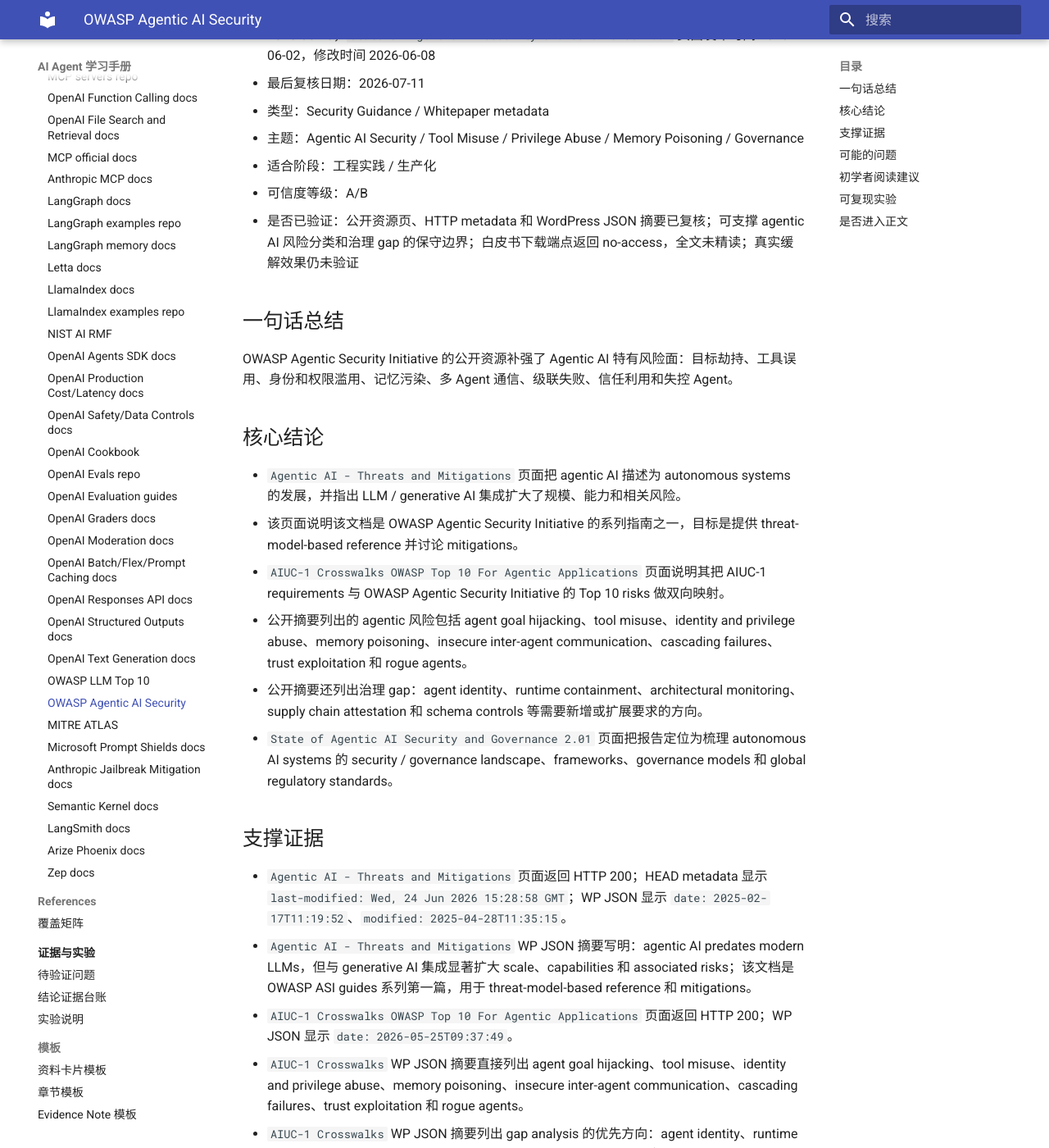
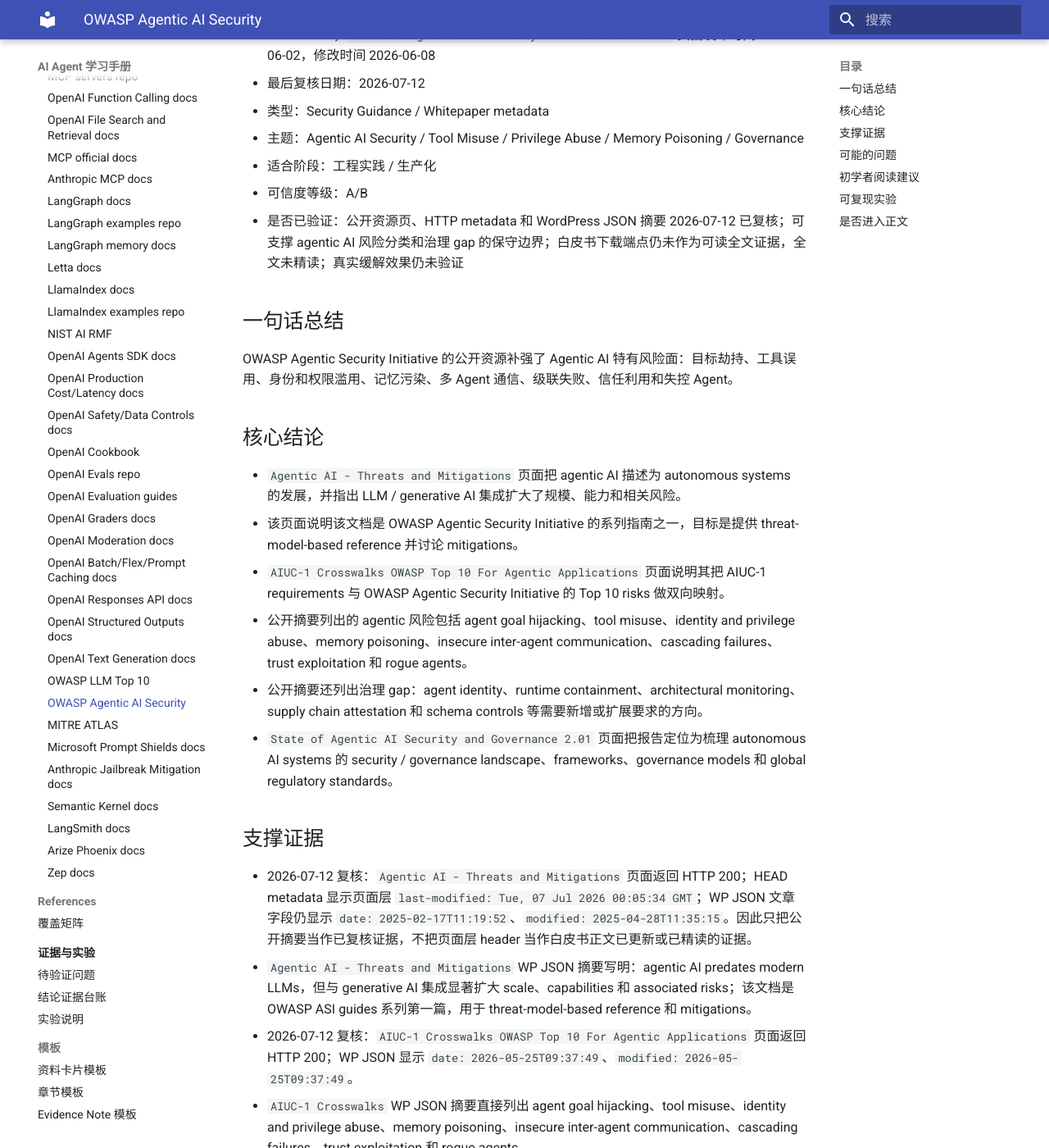
Before and after one commit to AmazingCaddy/readings-ai-agent, an MkDocs documentation site: the page built from docs/sources/source-cards/2026-owasp-agentic-ai-security.md, in a window 1280 px wide and 1400 px high, scrolled down 345 px. Shown: the whole window at 82% size. Built offline with MkDocs 1.6.1 and Material for MkDocs 9.7.7, drawn with Linux system fonts in a browser that asks for light colours; some of the changed text lies outside the part shown.

Commit message:
Revalidate agentic security references

```diff
--- a/docs/sources/source-cards/2026-owasp-agentic-ai-security.md
+++ b/docs/sources/source-cards/2026-owasp-agentic-ai-security.md
@@ -3,12 +3,12 @@
 - 来源链接：https://genai.owasp.org/resource/agentic-ai-threats-and-mitigations/；https://genai.owasp.org/resource/aiuc-1-crosswalks-owasp-top-10-for-agentic-applications/；https://genai.owasp.org/resource/state-of-agentic-ai-security-and-governance/
 - 作者 / 机构：OWASP Gen AI Security Project / OWASP Agentic Security Initiative
 - 发布时间：`Agentic AI - Threats and Mitigations` 页面发布时间 2025-02-17，修改时间 2025-04-28；`AIUC-1 Crosswalks OWASP Top 10 For Agentic Applications` 页面发布时间 2026-05-25；`State of Agentic AI Security and Governance 2.01` 页面发布时间 2026-06-02，修改时间 2026-06-08
-- 最后复核日期：2026-07-11
+- 最后复核日期：2026-07-12
 - 类型：Security Guidance / Whitepaper metadata
 - 主题：Agentic AI Security / Tool Misuse / Privilege Abuse / Memory Poisoning / Governance
 - 适合阶段：工程实践 / 生产化
 - 可信度等级：A/B
-- 是否已验证：公开资源页、HTTP metadata 和 WordPress JSON 摘要已复核；可支撑 agentic AI 风险分类和治理 gap 的保守边界；白皮书下载端点返回 no-access，全文未精读；真实缓解效果仍未验证
+- 是否已验证：公开资源页、HTTP metadata 和 WordPress JSON 摘要 2026-07-12 已复核；可支撑 agentic AI 风险分类和治理 gap 的保守边界；白皮书下载端点仍未作为可读全文证据，全文未精读；真实缓解效果仍未验证
 
 ## 一句话总结
 
@@ -25,12 +25,12 @@
 
 ## 支撑证据
 
-- `Agentic AI - Threats and Mitigations` 页面返回 HTTP 200；HEAD metadata 显示 `last-modified: Wed, 24 Jun 2026 15:28:58 GMT`；WP JSON 显示 `date: 2025-02-17T11:19:52`、`modified: 2025-04-28T11:35:15`。
+- 2026-07-12 复核：`Agentic AI - Threats and Mitigations` 页面返回 HTTP 200；HEAD metadata 显示页面层 `last-modified: Tue, 07 Jul 2026 00:05:34 GMT`；WP JSON 文章字段仍显示 `date: 2025-02-17T11:19:52`、`modified: 2025-04-28T11:35:15`。因此只把公开摘要当作已复核证据，不把页面层 header 当作白皮书正文已更新或已精读的证据。
 - `Agentic AI - Threats and Mitigations` WP JSON 摘要写明：agentic AI predates modern LLMs，但与 generative AI 集成显著扩大 scale、capabilities 和 associated risks；该文档是 OWASP ASI guides 系列第一篇，用于 threat-model-based reference 和 mitigations。
-- `AIUC-1 Crosswalks OWASP Top 10 For Agentic Applications` 页面返回 HTTP 200；WP JSON 显示 `date: 2026-05-25T09:37:49`。
+- 2026-07-12 复核：`AIUC-1 Crosswalks OWASP Top 10 For Agentic Applications` 页面返回 HTTP 200；WP JSON 显示 `date: 2026-05-25T09:37:49`、`modified: 2026-05-25T09:37:49`。
 - `AIUC-1 Crosswalks` WP JSON 摘要直接列出 agent goal hijacking、tool misuse、identity and privilege abuse、memory poisoning、insecure inter-agent communication、cascading failures、trust exploitation 和 rogue agents。
 - `AIUC-1 Crosswalks` WP JSON 摘要列出 gap analysis 的优先方向：agent identity、runtime containment、architectural monitoring、supply chain attestation 和 schema controls。
-- `State of Agentic AI Security and Governance 2.01` WP JSON 显示 `date: 2026-06-01T22:48:51`、`modified: 2026-06-08T12:35:04`，摘要说明该报告面向 autonomous AI systems 的安全、治理、frameworks、governance models 和 regulatory standards。
+- 2026-07-12 复核：`State of Agentic AI Security and Governance 2.01` 页面返回 HTTP 200；WP JSON 显示 `date: 2026-06-01T22:48:51`、`modified: 2026-06-08T12:35:04`，摘要说明该报告面向 autonomous AI systems 的安全、治理、frameworks、governance models 和 regulatory standards。
 - `Agentic AI - Threats and Mitigations` 下载端点 `https://genai.owasp.org/download/45674/` 当前重定向到 no-access 页面；因此本卡没有把白皮书全文内容当成已精读证据。
 
 ## 可能的问题
```
Also changed, not shown: docs/chapters/09-production-security.md (+2 -2 lines), docs/local/summaries/2026-07-11-ai-agent-handbook.md (+2 -0 lines), docs/sources/source-cards/2026-mitre-atlas.md (+5 -4 lines).
